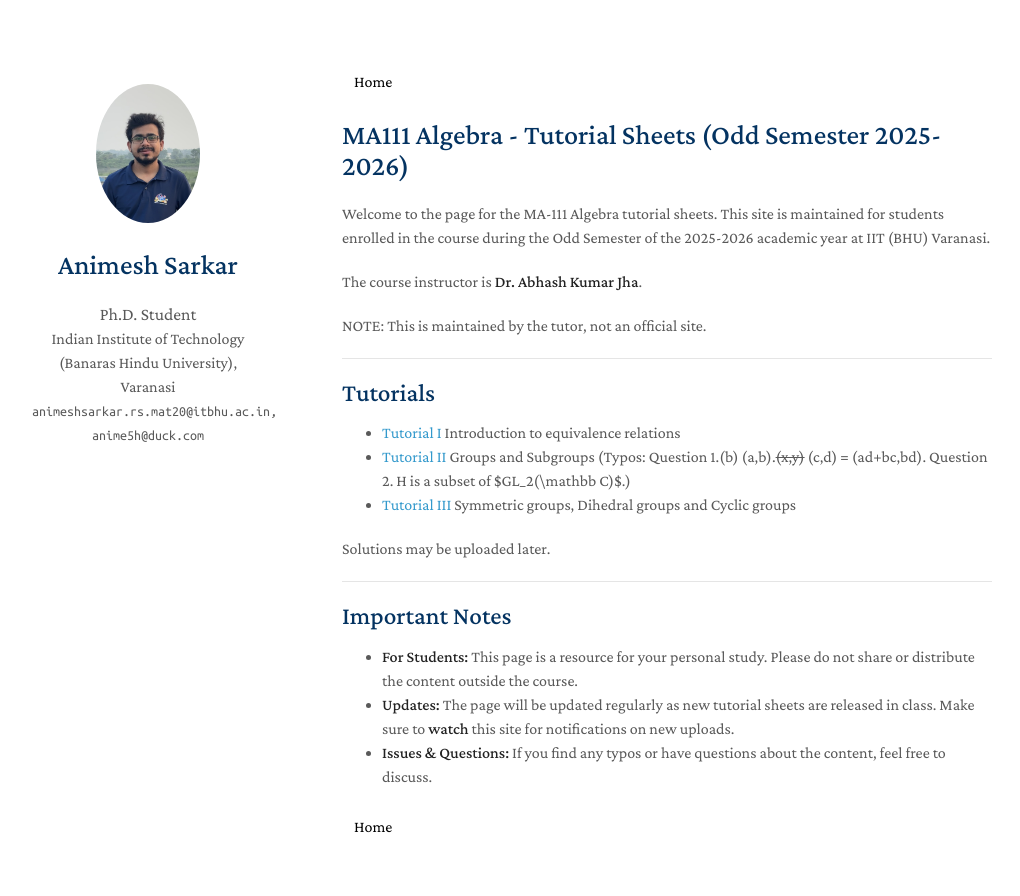
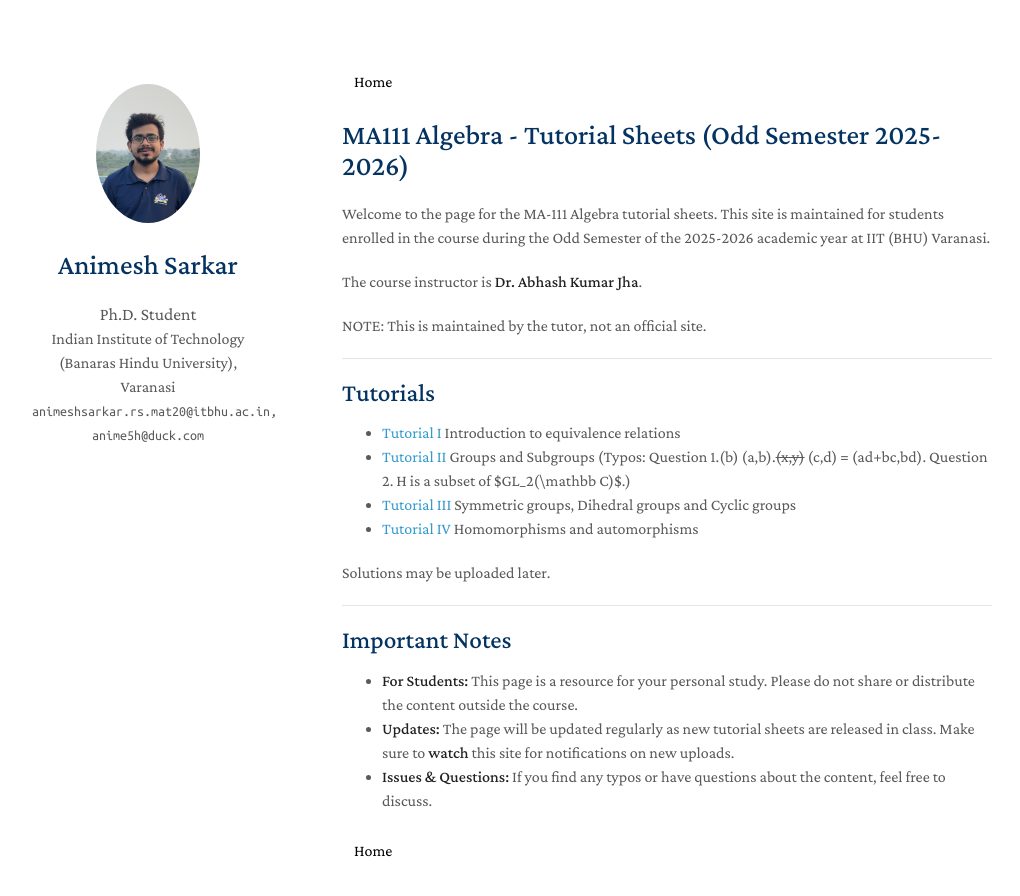
Before and after one commit to 4nimesh/4nimesh.github.io, a Jekyll site: the page built from ma111.md, in a window 1280 px wide and 963 px high. Shown: the top 896 px of the window, without its empty margins (128-1148 px from the left). Built offline with Jekyll 4.4.1, drawn with Linux system fonts in a browser that asks for light colours; a style sheet for code colours, icons or effects is not loaded.

Commit message:
tutorial IV

```diff
--- a/ma111.md
+++ b/ma111.md
@@ -47,6 +47,7 @@ NOTE: This is maintained by the tutor, not an official site.
 - [Tutorial II](./assets/ma111/Tutorial_II.pdf) Groups and Subgroups
 (Typos: Question 1.(b) (a,b).~~(x,y)~~ (c,d) = (ad+bc,bd). Question 2. H is a subset of $GL_2(\mathbb C)$.)
 - [Tutorial III](./assets/ma111/Tutorial_III.pdf) Symmetric groups, Dihedral groups and Cyclic groups
+- [Tutorial IV](./assets/ma111/Tutorial_IV.pdf) Homomorphisms and automorphisms
 
 Solutions may be uploaded later.
 
```
Also changed, not shown: 1 other file.
